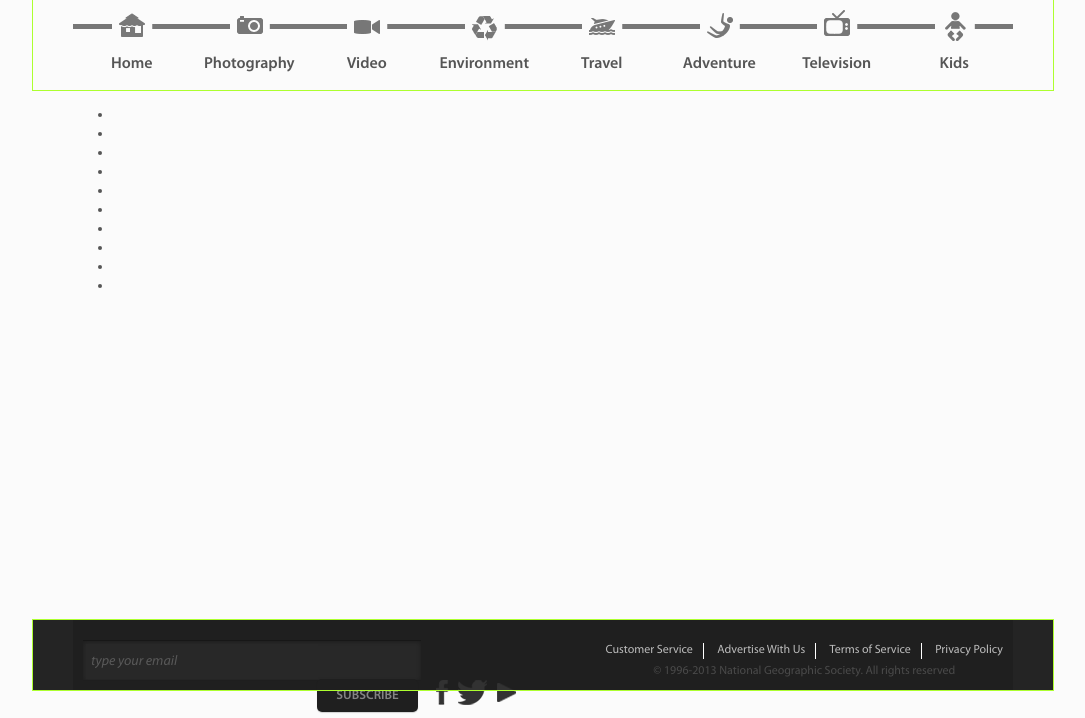
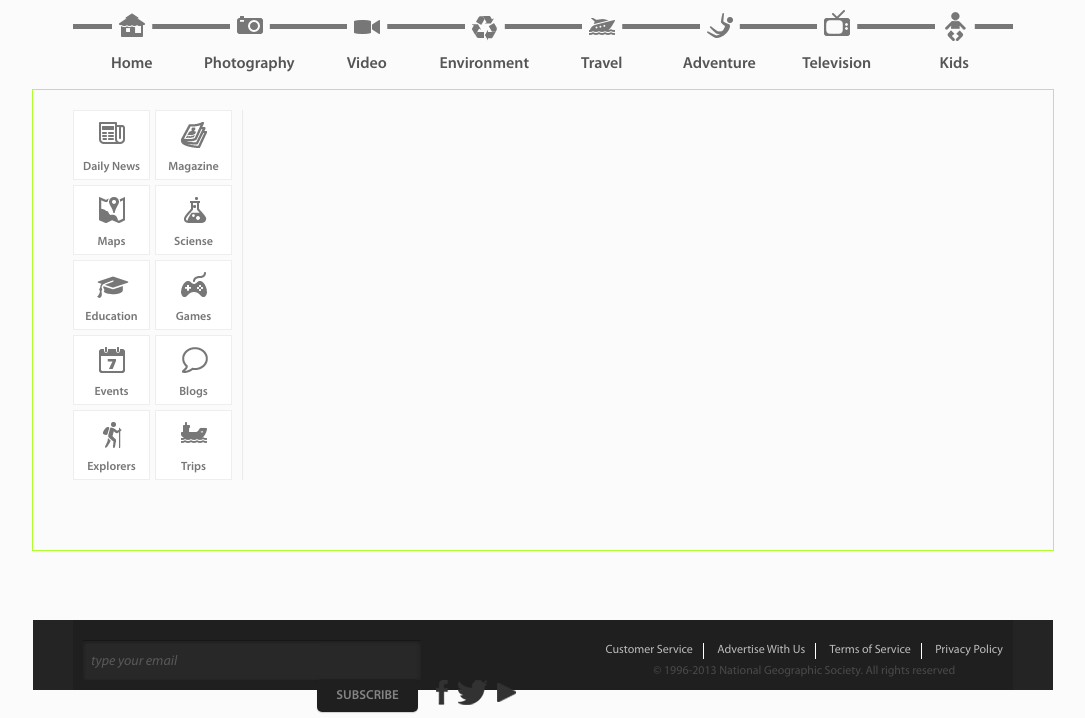
Before and after one commit to Andrey-Zhiryakov/Frontend-course, a plain HTML site: page final_task/index.html in a window 1280 px wide. Shown: the part 110-828 px from the top of the page, without its empty margins (97-1182 px from the left). Drawn offline with Linux system fonts and the light colour scheme.

Commit message:
make vertical navigation

```diff
--- a/final_task/css/style.css
+++ b/final_task/css/style.css
@@ -78,7 +78,6 @@
 .main-header, .main-footer {
   width: 100%;
   box-sizing: border-box;
-  outline: 1px solid greenyellow;
 }
 
 .main-header,
@@ -93,9 +92,10 @@
 }
 
 main{
-  padding-top: 0px;
+  padding-top: 20px;
   padding-bottom: 70px;
   box-sizing: border-box;
+  outline: 1px solid greenyellow;
 }
 
 .main-footer {
@@ -503,6 +503,137 @@
 .header-nav-item .link8:hover {
   background-position: 9px -774px;
 }
+/******************MAIN*******************************/
+
+.content-nav {
+  width: 164px;
+  height: 370px;
+  padding-right: 5px;
+  border-right: 1px solid #eaeaea;;
+  font-size: 0;
+}
+
+.vertical-nav {
+  width: 100%;
+  height: 100%;
+  margin: 0;
+  padding: 0;
+  display: block;
+  list-style: none;
+}
+
+.vertical-nav-item {
+  width: 77px;
+  height: 70px;
+  padding-bottom: 5px;
+  padding-right: 5px;
+  display: inline-block;
+}
+
+.vertical-nav-item a {
+  width: 100%;
+  height: 100%;
+  padding-bottom: 5px;
+  display: block;
+  box-sizing: border-box;
+  font-size: 12px;
+  font-weight: bold;
+  text-align: center;
+  color:  #777777;
+}
+
+.vertical-nav-item a:hover {
+    background-color: #555;
+    color: white;
+}
+
+.daily-news {
+  background-position: -177px -19px;
+}
+
+.daily-news:hover {
+  background-position: -263px -19px;
+}
+
+.magazine {
+  background-position: -1035px -19px;
+}
+
+.magazine:hover {
+  background-position: -1121px -19px;
+}
+
+
+.maps {
+  background-position: -1207px -19px;
+}
+
+.maps:hover {
+  background-position: -1293px -19px;
+}
+
+
+.sciense {
+  background-position: -1376px -19px;
+}
+
+.sciense:hover {
+  background-position: -1459px -19px;
+}
+
+
+.education {
+  background-position: -351px -15px;
+}
+
+.education:hover {
+  background-position: -443px -15px;
+}
+
+
+.games {
+  background-position: -863px -19px;
+}
+
+.games:hover {
+  background-position: -949px -19px;
+}
+
+
+.events {
+  background-position: -533px -19px;
+}
+
+.events:hover {
+  background-position: -619px -19px;
+}
+
+
+.blogs {
+  background-position: -4px -19px;
+}
+
+.blogs:hover {
+  background-position: -90px -19px;
+}
+
+
+.explorers {
+  background-position: -701px -19px;
+}
+
+.explorers:hover {
+  background-position: -780px -19px;
+}
+
+
+.trips {
+  background-position: -1545px -19px;
+}
+
+.trips:hover {
+  background-position: -1631px -19px;
+}
 
 
 
@@ -536,16 +667,7 @@
 
 
 
-
-
-
-
-
-
-
-
-
-/*******************************************/
+/*****************FOOTER**************************/
 .main-footer {
   background-color: #242424;
 }
@@ -562,7 +684,6 @@
 .subscribe,
 .nav-legal {
   height: 100%;
-  /*width: 60%;*/
 }
 
 .subscribe,
--- a/final_task/index.html
+++ b/final_task/index.html
@@ -112,24 +112,22 @@
           <section class="top-block clearfix">
             <nav class="content-nav">
               <ul class="vertical-nav">
-                <li class="vertical-nav-item"></li>
-                <li class="vertical-nav-item"></li>
-                <li class="vertical-nav-item"></li>
-                <li class="vertical-nav-item"></li>
-                <li class="vertical-nav-item"></li>
-                <li class="vertical-nav-item"></li>
-                <li class="vertical-nav-item"></li>
-                <li class="vertical-nav-item"></li>
-                <li class="vertical-nav-item"></li>
-                <li class="vertical-nav-item"></li>
+                <li class="vertical-nav-item"><a href="#" class="box daily-news left-menu-sprite bottom-text">Daily News</a></li>
+                <li class="vertical-nav-item"><a href="#" class="box magazine left-menu-sprite bottom-text">Magazine</a></li>
+                <li class="vertical-nav-item"><a href="#" class="box maps left-menu-sprite bottom-text">Maps</a></li>
+                <li class="vertical-nav-item"><a href="#" class="box sciense left-menu-sprite bottom-text">Sciense</a></li>
+                <li class="vertical-nav-item"><a href="#" class="box education left-menu-sprite bottom-text">Education</a></li>
+                <li class="vertical-nav-item"><a href="#" class="box games left-menu-sprite bottom-text">Games</a></li>
+                <li class="vertical-nav-item"><a href="#" class="box events left-menu-sprite bottom-text">Events</a></li>
+                <li class="vertical-nav-item"><a href="#" class="box blogs left-menu-sprite bottom-text">Blogs</a></li>
+                <li class="vertical-nav-item"><a href="#" class="box explorers left-menu-sprite bottom-text">Explorers</a></li>
+                <li class="vertical-nav-item"><a href="#" class="box trips left-menu-sprite bottom-text">Trips</a></li>
               </ul>
           </nav>
-            <!-- <div class="vertical-separator"></div> -->
             <div class="slider"></div>
           </section>
           <section class="preview-block"></section>
         </section>
-        <!-- <div class="vertical-separator"></div> -->
         <section class="news-and-events">
           <aside class="right-aside">
           </aside>
```
